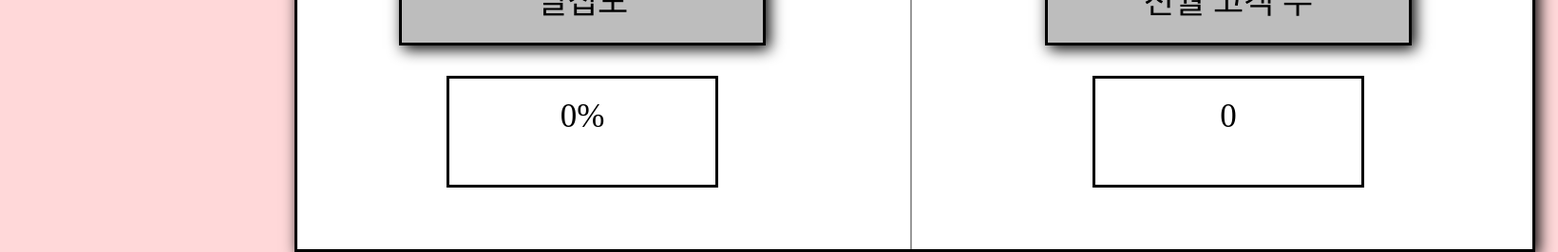
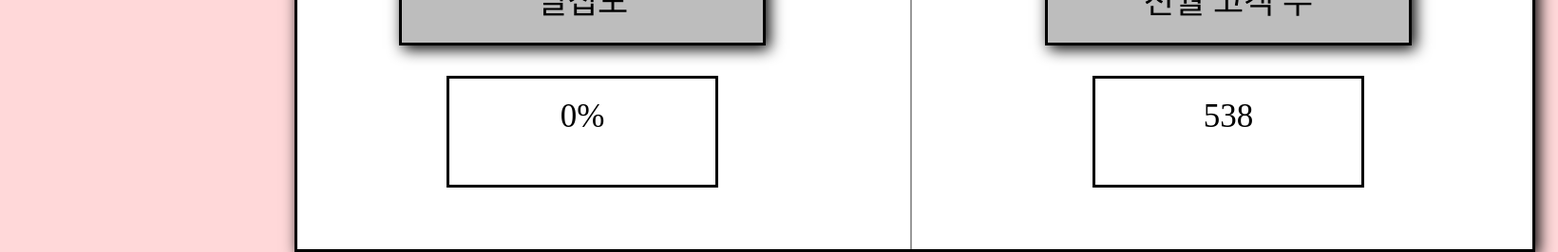
Before and after one commit to waff1e/peoplecount-web, a Flask app: page /stats in a window 1640 px wide. Shown: the part 600-866 px from the top of the page at 95% size. Run offline with Flask 2, Linux system fonts and the light colour scheme; data that the repository does not hold is empty.

Commit message:
통계 정보 페이지 배경 정상출력

```diff
--- a/main.py
+++ b/main.py
@@ -38,7 +38,7 @@ def stats():
         current_people = int(temp[2]) - int(temp[3])
         today_total_people = temp[2]
 
-        total = 1 # 데이터 베이스 상에서 예를 들어서 11월 누적 방문객 수를 알고 싶다면 11월의 enter 칼럼의 값을 다 가져와서 다 더해준다.
+        total = 538 # 데이터 베이스 상에서 예를 들어서 11월 누적 방문객 수를 알고 싶다면 11월의 enter 칼럼의 값을 다 가져와서 다 더해준다.
 
         limit = 50
 
@@ -54,7 +54,7 @@ def stats():
         current_people = 0
         today_total_people = 0
         density = 0
-        total = 0
+        total = 538
 
     return render_template('div1.html', current_people=current_people, today_total_people=today_total_people, density=density, total=total)
 
@@ -90,4 +90,4 @@ api.add_resource(LoginUser, '/user')
 api.add_resource(GetData, '/get_data')
 
 if __name__ == "__main__":
-    app.run(host='localhost', port=8000, debug=True)
+    app.run(host='0.0.0.0', port=80, debug=True)
--- a/templates/div1.html
+++ b/templates/div1.html
@@ -26,7 +26,7 @@
         align-items:center;
         background-size:cover;
         height:100vh;
-        background:url("bg.jpg")no-repeat center;
+        background:url("static/images/bg.jpg")no-repeat center;
         background-size:cover;
    }
 
--- a/templates/peoplecounter.html
+++ b/templates/peoplecounter.html
@@ -65,6 +65,6 @@
      <h1>People Counter </h1>
 
      <button id="btn1" button type="button" onclick="location.href='/stats'">통계/분석</button>  <br>
-     <button id="btn2" button type="button1" onclick="location.href='/section'">구간 설정</button>  <br>
+     <!--  <button id="btn2" button type="button1" onclick="location.href='/section'">구간 설정</button>  <br>--!>
 </body>
 </html>
```
